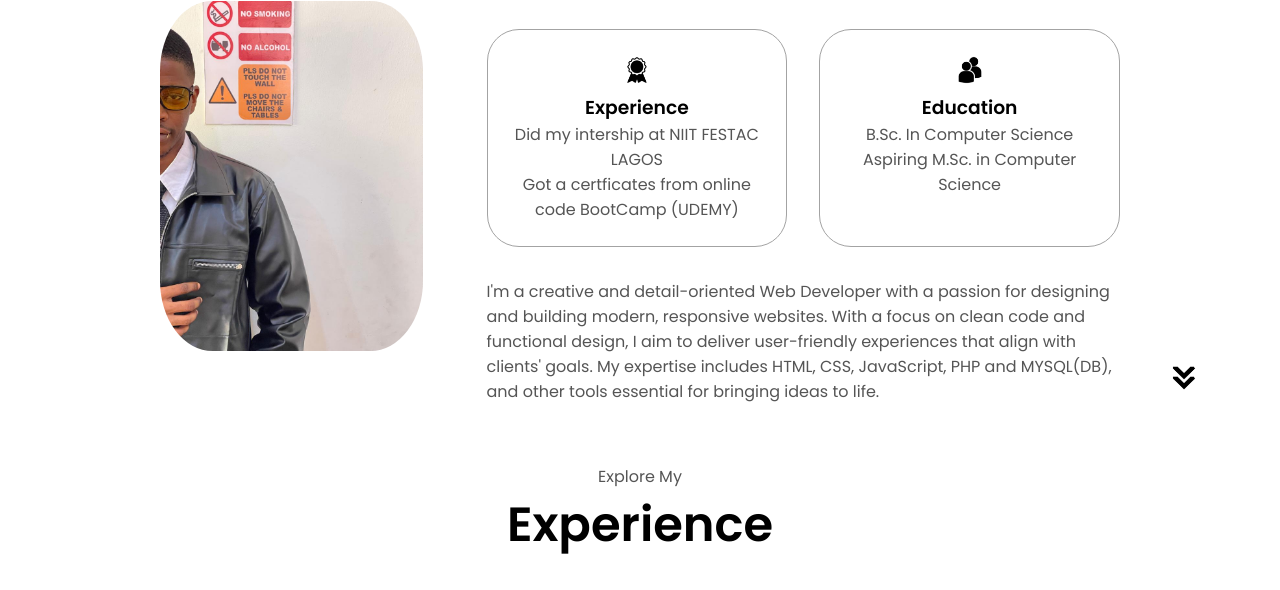
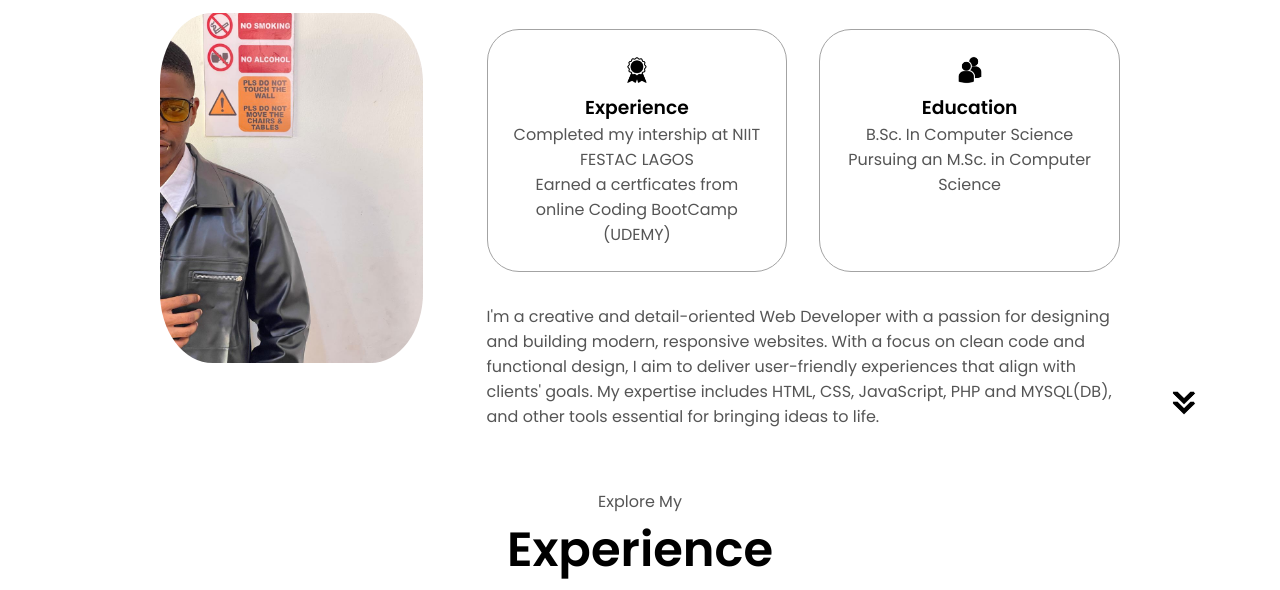
Before and after one commit to Chairman-daniel/main-portfolio, a plain HTML site: page index.html in a window 1280 px wide. Shown: the part 766-1356 px from the top of the page. Drawn offline with Linux system fonts and the light colour scheme.

Commit message:
Update index.html

```diff
--- a/index.html
+++ b/index.html
@@ -89,15 +89,15 @@
             <img src="./assets/experience.png" alt="Experience icon" class="icon" />
             <h3>Experience</h3>
             <p>
-              Did my intership at NIIT FESTAC LAGOS <br />
-              Got a certficates from online code BootCamp (UDEMY)
+              Completed my intership at NIIT FESTAC LAGOS <br />
+              Earned a certficates from online Coding BootCamp (UDEMY)
             </p>
           </div>
           <div class="details-container">
             <img src="./assets/education.png" alt="Education icon" class="icon" />
             <h3>Education</h3>
             <p>B.Sc. In Computer Science</p>
-            <p>Aspiring M.Sc. in Computer Science</p>
+            <p>Pursuing an M.Sc. in Computer Science</p>
           </div>
         </div>
         <div class="text-container">
```
